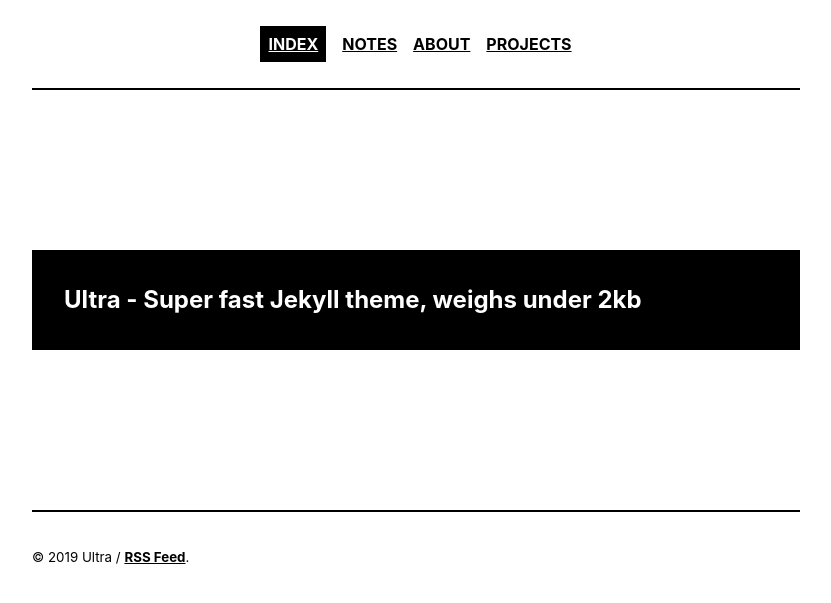
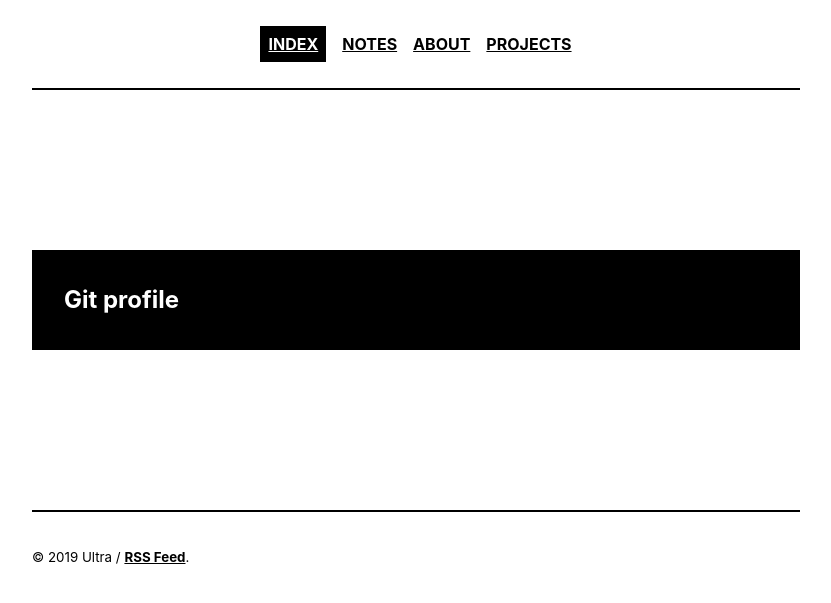
Before and after one commit to asoliyarohit/asoliyarohit.github.io, a Jekyll site: the page built from index.html, in a window 1280 px wide. Shown: the top 603 px of the page, without its empty margins (224-1055 px from the left). Built offline with Jekyll 4.4.1, drawn with Linux system fonts in a browser that asks for light colours; the list of posts is cut into pages by our own code.

Commit message:
Update _config.yml
updated config

```diff
--- a/_config.yml
+++ b/_config.yml
@@ -1,9 +1,9 @@
-site: Ultra
-url: https://example.com
-title: Ultra
-description: Ultra - Super fast Jekyll theme, weighs under 2kb
+site: Rohit Singh Asoliya
+url: https://asoliyarohit.github.io/
+title: Rohit Singh Asoliya
+description: Git profile
 twitter:
-  username: yourusername
+  username: asoliyarohit
   card: summary
 
 permalink: pretty
```
